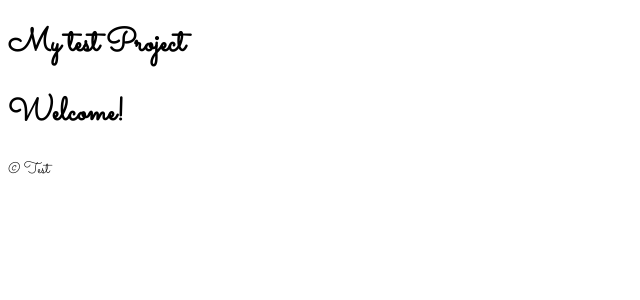
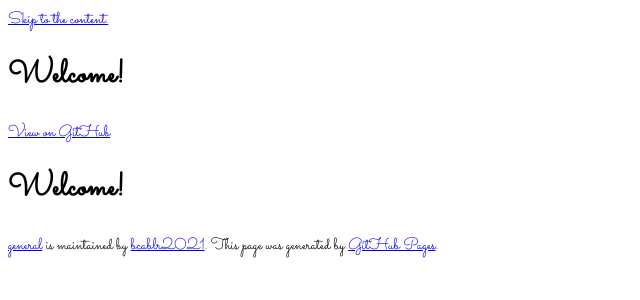
Before and after one commit to bcablr2021/general, a Jekyll site: the page built from index.md, in a window 1280 px wide. Shown: the top 300 px of the page, without its empty margins (0-640 px from the left). Built offline with Jekyll 4.4.1, drawn with Linux system fonts in a browser that asks for light colours; our own code applies the rules of GitHub Pages for plain Markdown files; the repository's description, which GitHub fills in, is left out.

Commit message:
Update default.html

```diff
--- a/_layouts/default.html
+++ b/_layouts/default.html
@@ -22,17 +22,29 @@
     <link rel="stylesheet" href="{{ '/assets/css/style.css?v=' | append: site.github.build_revision | relative_url }}">
   </head>
   <body>
-    <header class="page-header"
-        role="banner">
-      <h1 class="project-name">My test Project</h1>
-</header>
-<main id="content" class="main-content" role="main">
-       {{ content }}
+    <a id="skip-to-content" href="#content">Skip to the content.</a>
+
+    <header class="page-header" role="banner">
+      <h1 class="project-name">{{ page.title | default: site.title | default: site.github.repository_name }}</h1>
+      <h2 class="project-tagline">{{ page.description | default: site.description | default: site.github.project_tagline }}</h2>
+      {% if site.github.is_project_page %}
+        <a href="{{ site.github.repository_url }}" class="btn">View on GitHub</a>
+      {% endif %}
+      {% if site.show_downloads %}
+        <a href="{{ site.github.zip_url }}" class="btn">Download .zip</a>
+        <a href="{{ site.github.tar_url }}" class="btn">Download .tar.gz</a>
+      {% endif %}
+    </header>
+
+    <main id="content" class="main-content" role="main">
+      {{ content }}
+
       <footer class="site-footer">
-        &copy; Test
+        {% if site.github.is_project_page %}
+          <span class="site-footer-owner"><a href="{{ site.github.repository_url }}">{{ site.github.repository_name }}</a> is maintained by <a href="{{ site.github.owner_url }}">{{ site.github.owner_name }}</a>.</span>
+        {% endif %}
+        <span class="site-footer-credits">This page was generated by <a href="https://pages.github.com">GitHub Pages</a>.</span>
       </footer>
-</main>
-
-
+    </main>
   </body>
 </html>
```
